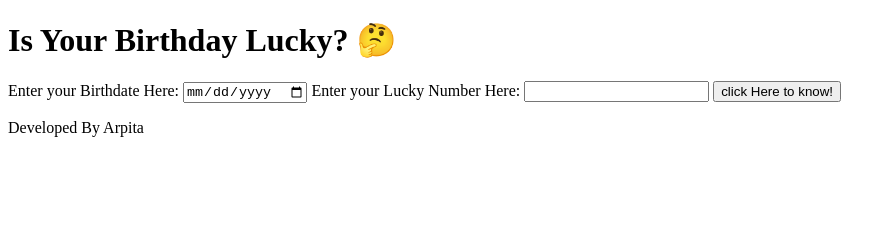
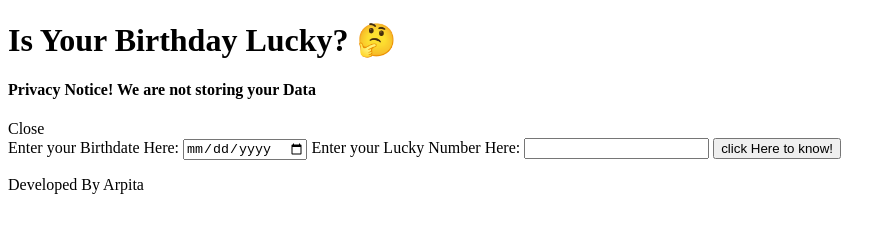
Before and after one commit to arpita-2/is-your-birthday-lucky, a plain HTML site: page index.html in a window 1280 px wide. Shown: the whole page, without its empty margins (0-896 px from the left). Drawn offline with Linux system fonts and the light colour scheme.

Commit message:
import javascript

```diff
--- a/index.html
+++ b/index.html
@@ -9,6 +9,11 @@
 <body>
 
     <h1>Is Your Birthday Lucky? 🤔</h1>
+
+    <div class="privacy">
+        <h4>Privacy Notice! We are not storing your Data</h4>
+        <span id="close">Close</span>
+      </div>
 
     <div class="container">
         <label class="input-label" for="date-of birth">Enter your Birthdate Here:</label>
@@ -27,5 +32,7 @@
                 <p>Developed By Arpita</p>
             </footer>
 
+            <script src="app.js" type="text/javascript"></script>
+
 </body>
 </html>
```
